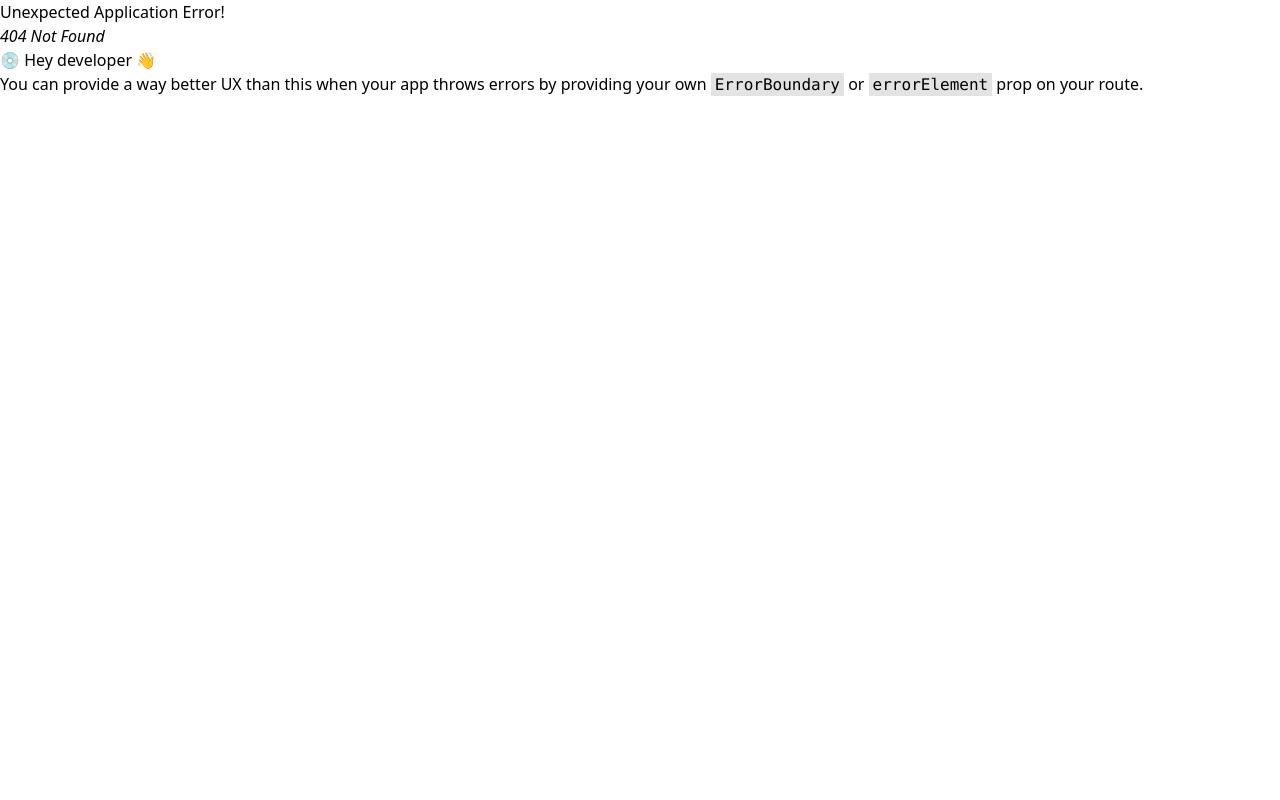
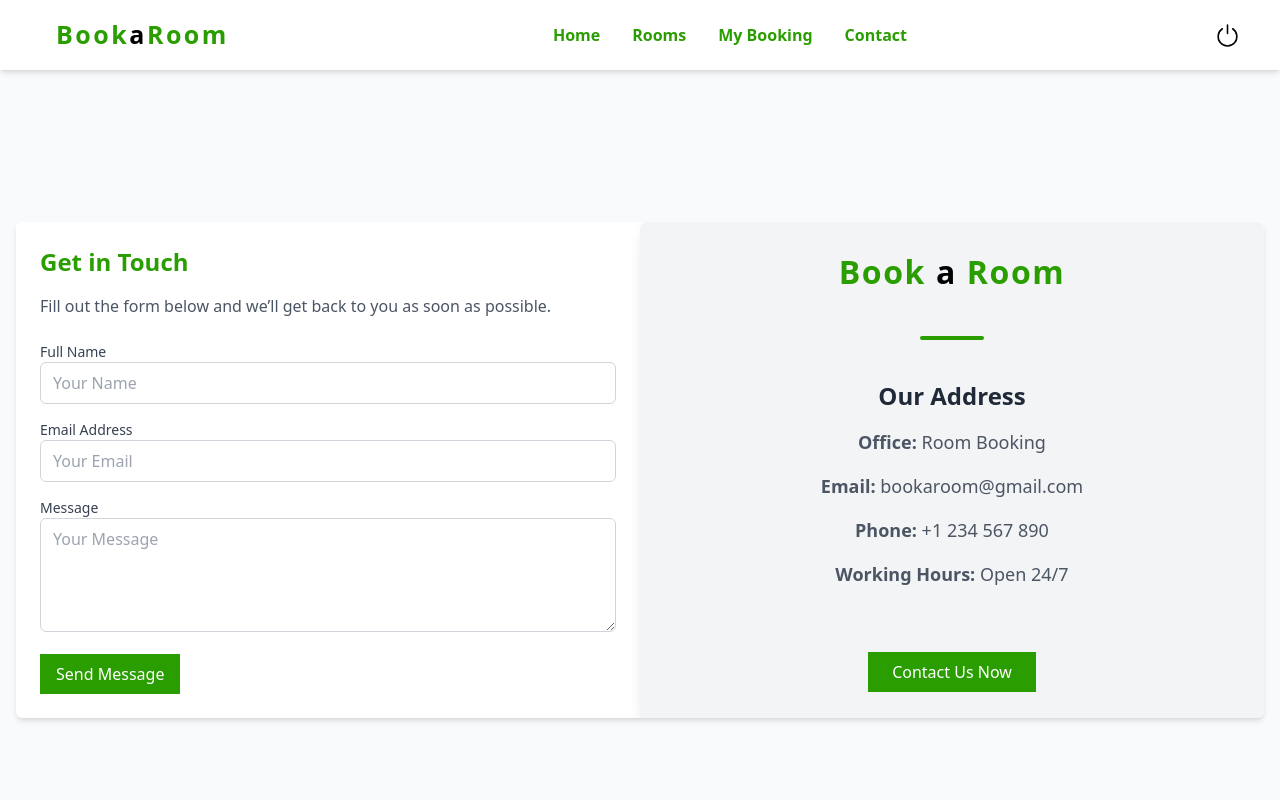
Before and after one commit to Afham-Salam/Room-Booking, a React (Vite) app in the folder frontend/: page /contact in a window 1280 px wide. Before the commit this address had no page. Shown: the top 800 px of the page. Built offline with nearby package versions, Linux system fonts and the light colour scheme.

Commit message:
contact and room page created

```diff
--- a/frontend/src/componets/Footer.jsx
+++ b/frontend/src/componets/Footer.jsx
@@ -8,7 +8,7 @@ export default function Footer() {
       <div className=" mx-auto flex flex-col md:flex-row md:justify-between gap-8">
         {/* Brand Section */}
         <aside className=" md:text-left">
-          <p className="text-[20px] md:text-[25px] text-black font-semibold tracking-widest">
+          <p className="text-[20px] md:text-[25px] text-black font-bold tracking-widest">
             <span className="text-[#2A9E00]">Book</span>a
             <span className="text-[#2A9E00]">Room</span>
           </p>
@@ -90,7 +90,7 @@ export default function Footer() {
 
       {/* Footer Bottom */}
       <div className="mt-8 border-t border-black pt-4 text-center text-black">
-        <p>© 2024 Book Mingle. All rights reserved.</p>
+        <p>© 2024 BookaRoom. All rights reserved.</p>
       </div>
     </footer>
   );
--- /dev/null
+++ b/frontend/src/componets/Form.jsx
@@ -0,0 +1,75 @@
+import React, { useState } from "react";
+
+export default function Form() {
+  const [isFormVisible, setIsFormVisible] = useState(true);
+
+  return (
+    <>
+      {isFormVisible && (
+        <div className="fixed inset-0 bg-black bg-opacity-10 flex items-center justify-center z-50">
+          {/* Modal Content */}
+          <div className="relative w-full max-w-sm bg-white p-8 rounded-lg shadow-md border border-gray-200">
+            {/* Close Icon */}
+            <button
+              onClick={() => setIsFormVisible(false)}
+              className="absolute top-3 right-3 text-gray-500 hover:text-gray-700 text-3xl"
+            >
+              &times;
+            </button>
+
+            <form>
+              <h2 className="text-2xl font-semibold mb-6 text-center">Book a Room</h2>
+
+              {/* Booking Date */}
+              <div className="mb-4">
+                <label htmlFor="bookingDate" className="block text-sm font-medium mb-2">
+                  Booking Date
+                </label>
+                <input
+                  type="date"
+                  id="bookingDate"
+                  className="w-full border border-gray-300  px-3 py-2 focus:outline-none focus:ring-2 focus:ring-green-400"
+                  required
+                />
+              </div>
+
+              {/* Start Time */}
+              <div className="mb-4">
+                <label htmlFor="startTime" className="block text-sm font-medium mb-2">
+                  Start Time
+                </label>
+                <input
+                  type="time"
+                  id="startTime"
+                  className="w-full border border-gray-300  px-3 py-2 focus:outline-none focus:ring-2 focus:ring-green-400"
+                  required
+                />
+              </div>
+
+              {/* End Time */}
+              <div className="mb-4">
+                <label htmlFor="endTime" className="block text-sm font-medium mb-2">
+                  End Time
+                </label>
+                <input
+                  type="time"
+                  id="endTime"
+                  className="w-full border border-gray-300  px-3 py-2 focus:outline-none focus:ring-2 focus:ring-green-400"
+                  required
+                />
+              </div>
+
+              {/* Confirm Button */}
+              <button
+                type="submit"
+                className="w-full bg-[#2A9E00] text-white py-2 px-4  hover:bg-[#238200] active:bg-[#1E6E00] focus:outline-none focus:ring-2 focus:ring-green-400"
+              >
+                Confirm
+              </button>
+            </form>
+          </div>
+        </div>
+      )}
+    </>
+  );
+}
--- a/frontend/src/componets/Navbar.jsx
+++ b/frontend/src/componets/Navbar.jsx
@@ -44,7 +44,7 @@ export default function Navbar() {
 
         {/* Logo */}
         <div className="flex-grow lg:flex-grow-0 p-4">
-          <p className="text-[20px] md:text-[25px] font-semibold tracking-widest">
+          <p className="text-[20px] md:text-[25px] font-bold tracking-widest">
             <span className="text-[#2A9E00]">Book</span>a
             <span className="text-[#2A9E00]">Room</span>
           </p>
@@ -67,7 +67,7 @@ export default function Navbar() {
       {/* Profile Icon */}
       <div onClick={logout} className="flex items-center gap-4 ml-auto lg:ml-0 cursor-pointer">
       <svg xmlns="http://www.w3.org/2000/svg" width="25" height="25" viewBox="0 0 24 24">
-      <path fill="#2A9E00" d="M12 22C6.477 22 2 17.523 2 12S6.477 2 12 2s10 4.477 10 10s-4.477 10-10 10M7 11V8l-5 4l5 4v-3h8v-2z"/></svg>
+      <path fill="none" stroke="black" stroke-linecap="round" stroke-linejoin="round" stroke-width="1.5" d="M7.023 5.5a9 9 0 1 0 9.953 0M12 2v8" color="black"/></svg>
       </div>
     </div>
   );
--- /dev/null
+++ b/frontend/src/pages/Contact.jsx
@@ -0,0 +1,106 @@
+import React from "react";
+
+export default function Contact() {
+  return (
+    <div className="min-h-screen bg-gray-50 flex items-center justify-center px-4">
+      <div className="container mx-auto bg-white shadow-md rounded-md overflow-hidden md:flex">
+        {/* Left Section: Contact Form */}
+        <div className="md:w-1/2 p-6">
+          <h2 className="text-2xl font-bold text-[#2A9E00] mb-4">Get in Touch</h2>
+          <p className="text-gray-600 mb-6">
+            Fill out the form below and we’ll get back to you as soon as possible.
+          </p>
+          <form>
+            <div className="mb-4">
+              <label
+                htmlFor="name"
+                className="block text-sm font-medium text-gray-700"
+              >
+                Full Name
+              </label>
+              <input
+                type="text"
+                id="name"
+                placeholder="Your Name"
+                className="w-full border border-gray-300 rounded-md px-3 py-2 focus:outline-none focus:ring-2 focus:ring-[#2A9E00]"
+                required
+              />
+            </div>
+            <div className="mb-4">
+              <label
+                htmlFor="email"
+                className="block text-sm font-medium text-gray-700"
+              >
+                Email Address
+              </label>
+              <input
+                type="email"
+                id="email"
+                placeholder="Your Email"
+                className="w-full border border-gray-300 rounded-md px-3 py-2 focus:outline-none focus:ring-2 focus:ring-[#2A9E00]"
+                required
+              />
+            </div>
+            <div className="mb-4">
+              <label
+                htmlFor="message"
+                className="block text-sm font-medium text-gray-700"
+              >
+                Message
+              </label>
+              <textarea
+                id="message"
+                rows="4"
+                placeholder="Your Message"
+                className="w-full border border-gray-300 rounded-md px-3 py-2 "
+                required
+              ></textarea>
+            </div>
+            <button
+              type="submit"
+              className=" bg-[#2A9E00] text-white py-2 px-4 hover:bg-[#238200] "
+            >
+              Send Message
+            </button>
+          </form>
+        </div>
+
+        {/* Right Section: Address */}
+        <div className="md:w-1/2 text-black bg-gray-100 p-6 flex flex-col gap-10 justify-center items-center rounded-md shadow-lg">
+  {/* Title */}
+  <p className="text-[24px] md:text-[32px] font-bold tracking-wider text-center">
+    <span className="text-[#2A9E00]">Book</span>
+    <span> a </span>
+    <span className="text-[#2A9E00]">Room</span>
+  </p>
+
+  {/* Divider */}
+  <div className="w-16 h-1 bg-[#2A9E00] rounded-full"></div>
+
+  {/* Address Details */}
+  <div className="space-y-4 text-lg text-center">
+    <h2 className="text-2xl font-bold text-gray-800">Our Address</h2>
+    <p className="text-gray-600">
+      <strong className="font-semibold">Office:</strong> Room Booking
+    </p>
+    <p className="text-gray-600">
+      <strong className="font-semibold">Email:</strong> bookaroom@gmail.com
+    </p>
+    <p className="text-gray-600">
+      <strong className="font-semibold">Phone:</strong> +1 234 567 890
+    </p>
+    <p className="text-gray-600">
+      <strong className="font-semibold">Working Hours:</strong> Open 24/7
+    </p>
+  </div>
+
+  {/* Call-to-Action */}
+  <button className="mt-6 bg-[#2A9E00] text-white py-2 px-6  hover:bg-[#238200] ">
+    Contact Us Now
+  </button>
+</div>
+
+      </div>
+    </div>
+  );
+}
--- /dev/null
+++ b/frontend/src/pages/RoomList.jsx
@@ -0,0 +1,42 @@
+import React, { useState } from "react";
+import RoomImage from "/room1.jpg";
+import Form from "../componets/Form";
+
+export default function RoomList() {
+  const [open,setOpen]=useState(false)
+
+  return (
+    <>
+      <div className="h-screen">
+        <div className="w-full p-5 mt-3 border-2 border-gray-200 shadow-lg flex flex-col md:flex-row md:justify-between md:items-center gap-5">
+          {/* Room Image */}
+          <img className="w-full md:w-60 object-cover" src={RoomImage} alt="Room" />
+
+          {/* Room Details */}
+          <div className="grid grid-rows-3 gap-12 lg:gap-x-96 md:grid-cols-2 md:gap-x-12  ">
+            <p className="text-left md:text-left">Room Name</p>
+            <p className="text-left md:text-left flex  md:justify-start gap-2 sm:w-full ">
+              <svg xmlns="http://www.w3.org/2000/svg" width="24" height="24" viewBox="0 0 512 512">
+                <path
+                  fill="black"
+                  d="M336 256c-20.56 0-40.44-9.18-56-25.84c-15.13-16.25-24.37-37.92-26-61c-1.74-24.62 5.77-47.26 21.14-63.76S312 80 336 80c23.83 0 45.38 9.06 60.7 25.52c15.47 16.62 23 39.22 21.26 63.63c-1.67 23.11-10.9 44.77-26 61C376.44 246.82 356.57 256 336 256m131.83 176H204.18a27.71 27.71 0 0 1-22-10.67a30.22 30.22 0 0 1-5.26-25.79c8.42-33.81 29.28-61.85 60.32-81.08C264.79 297.4 299.86 288 336 288c36.85 0 71 9 98.71 26.05c31.11 19.13 52 47.33 60.38 81.55a30.27 30.27 0 0 1-5.32 25.78A27.68 27.68 0 0 1 467.83 432M147 260c-35.19 0-66.13-32.72-69-72.93c-1.42-20.6 5-39.65 18-53.62c12.86-13.83 31-21.45 51-21.45s38 7.66 50.93 21.57c13.1 14.08 19.5 33.09 18 53.52c-2.87 40.2-33.8 72.91-68.93 72.91m65.66 31.45c-17.59-8.6-40.42-12.9-65.65-12.9c-29.46 0-58.07 7.68-80.57 21.62c-25.51 15.83-42.67 38.88-49.6 66.71a27.39 27.39 0 0 0 4.79 23.36A25.32 25.32 0 0 0 41.72 400h111a8 8 0 0 0 7.87-6.57c.11-.63.25-1.26.41-1.88c8.48-34.06 28.35-62.84 57.71-83.82a8 8 0 0 0-.63-13.39c-1.57-.92-3.37-1.89-5.42-2.89"
+                />
+              </svg>
+              Capacity
+            </p>
+            <p className="text-left md:text-left">Features</p>
+            <p className="text-left md:text-left">Price per Hour</p>
+            <p className="text-left md:text-left">Available</p>
+          </div>
+
+          {/* Book Now Button */}
+          <button  onClick={()=>setOpen(!open)} className="bg-[#2A9E00] text-white py-2 px-10 rounded-sm hover:bg-[#238200] ">
+            Book&nbsp;Now
+          </button>
+        </div>
+        {open && <Form/>}
+
+      </div>
+    </>
+  );
+}
--- a/frontend/src/utils/data.js
+++ b/frontend/src/utils/data.js
@@ -18,19 +18,19 @@ export const navitems = [
     },
     {
       key:2,
-      label:"About",
-      path:"#about",
+      label:"Rooms",
+      path:"/room",
 
     },
     {
       key:3,
-      label:"Book Now",
-      path:"/rooms",
+      label:"My Booking ",
+      path:"/room",
     },
     {
       key:4,
-      label:"Contact Us",
-      path:"#contact",
+      label:"Contact ",
+      path:"/contact",
     },
 
   ]
@@ -71,22 +71,24 @@ export const navitems = [
 
   export const reviews = [
     {
+      key:1 ,
       name: "Alice Johnson",
       review: "Amazing experience! The room was spotless and had a wonderful view. Highly recommend!",
       location: "New York, USA",
       image: "/room2.avif",
     },
     {
+      key: 2,
       name: "Carlos Rivera",
       review: "The staff was incredibly helpful and friendly. I enjoyed every moment of my stay.",
       location: "Madrid, Spain",
       image: "/room4.jpg",
     },
     {
+      key: 3,
       name: "Sophie Li",
       review: "Great amenities and beautiful decor. I felt right at home. Will definitely come back!",
       location: "Toronto, Canada",
       image: "/room4.jpg",
     },
-    // Add more reviews as needed
   ];
```
Also changed, not shown: frontend/src/main.jsx (+10 -0 lines).
